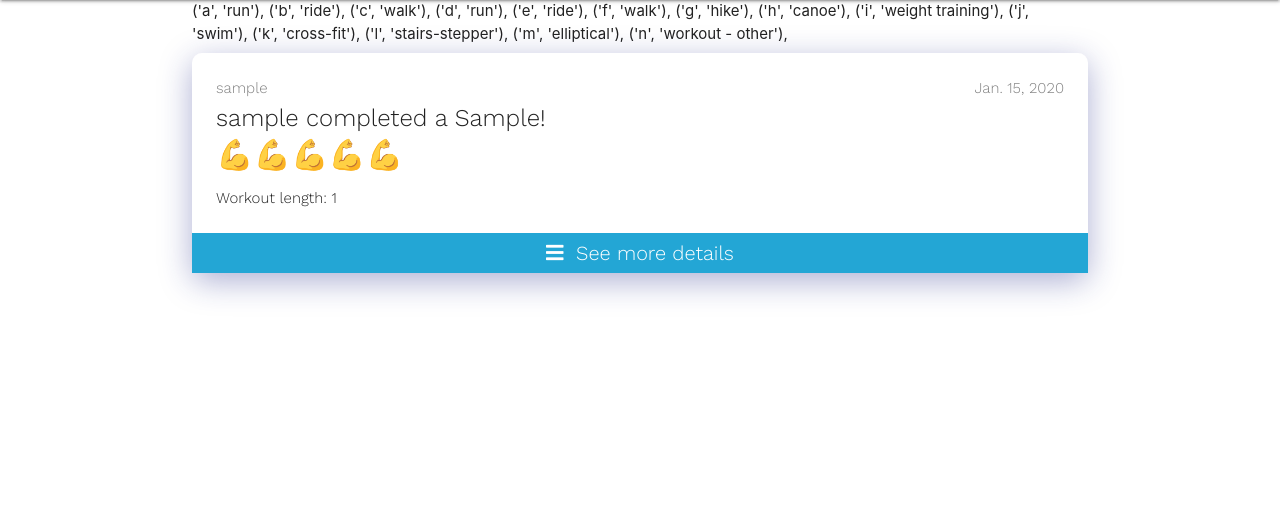
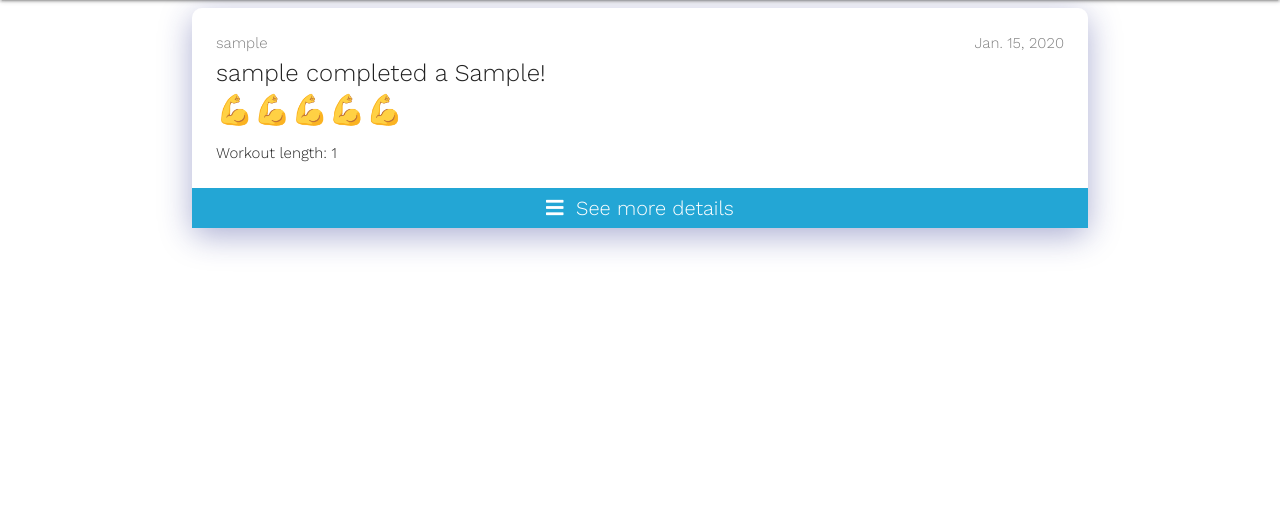
Before and after one commit to mikeolsonn/fitiva, a Django app: page /workouts/ in a window 1280 px wide. Shown: the part 64-577 px from the top of the page. Run offline with Django 3.2, Linux system fonts and the light colour scheme; a user stored in the database is signed in; tables that the repository leaves empty hold one stand-in row (values such as "Sample post"); some libraries are stand-ins or nearby versions.

Commit message:
fixes index page

```diff
--- a/main_app/templates/workouts/index.html
+++ b/main_app/templates/workouts/index.html
@@ -2,20 +2,6 @@
 {% load static %}
 {% block content %}
 
-('a', 'run'),
-('b', 'ride'),
-('c', 'walk'),
-('d', 'run'),
-('e', 'ride'),
-('f', 'walk'),
-('g', 'hike'),
-('h', 'canoe'),
-('i', 'weight training'),
-('j', 'swim'),
-('k', 'cross-fit'),
-('l', 'stairs-stepper'),
-('m', 'elliptical'),
-('n', 'workout - other'),
 
 {% for W in workout %}
 
@@ -26,23 +12,23 @@
             <span class="card-title" id="full-length">{{ W.user }} completed a {{ W.workout_type }}!</span>
             {% if W.workout_type == 'run' %}
             <span id="emojis" style='font-size:30px;'>&#127939;&#127939;&#127939;&#127939;&#127939;</span>
-            {% elif W.workout_type = 'ride' %}
+            {% elif W.workout_type == 'ride' %}
             <span id="emojis" style='font-size:30px;'>&#128692;&#128692;&#128692;&#128692;&#128692;</span>
-            {% elif W.workout_type = 'walk' %}
+            {% elif W.workout_type == 'walk' %}
             <span id="emojis" style='font-size:30px;'>&#128694;&#128694;&#128694;&#128694;&#128694;</span>
-            {% elif W.workout_type = 'hike' %}
+            {% elif W.workout_type == 'hike' %}
             <span id="emojis" style='font-size:30px;'>&#129406;&#129406;&#129406;&#129406;&#129406;</span>
-            {% elif W.workout_type = 'canoe' %}
+            {% elif W.workout_type == 'canoe' %}
             <span id="emojis" style='font-size:30px;'>&#128758;&#128758;&#128758;&#128758;&#128758;</span>
-            {% elif W.workout_type = 'weight training' %}
+            {% elif W.workout_type == 'weight training' %}
             <span id="emojis" style='font-size:30px;'>&#127947;&#127947;&#127947;&#127947;&#127947;</span>
-            {% elif W.workout_type = 'swim' %}
+            {% elif W.workout_type == 'swim' %}
             <span id="emojis" style='font-size:30px;'>&#127946;&#127946;&#127946;&#127946;&#127946;</span>
-            {% elif W.workout_type = 'cross-fit' %}
+            {% elif W.workout_type == 'cross-fit' %}
             <span id="emojis" style='font-size:30px;'>&#127947;&#127947;&#127947;&#127947;&#127947;</span>
-            {% elif W.workout_type = 'stairs-stepper' %}
+            {% elif W.workout_type == 'stairs-stepper' %}
             <span id="emojis" style='font-size:30px;'>&#129692;&#129692;&#129692;&#129692;&#129692;</span>
-            {% elif W.workout_type = 'elliptical' %}
+            {% elif W.workout_type == 'elliptical' %}
             <span id="emojis" style='font-size:30px;'>&#128692;&#128692;&#128692;&#128692;&#128692;</span>
             {% else %}
             <span id="emojis" style='font-size:30px;'>&#128170;&#128170;&#128170;&#128170;&#128170;</span>
```
